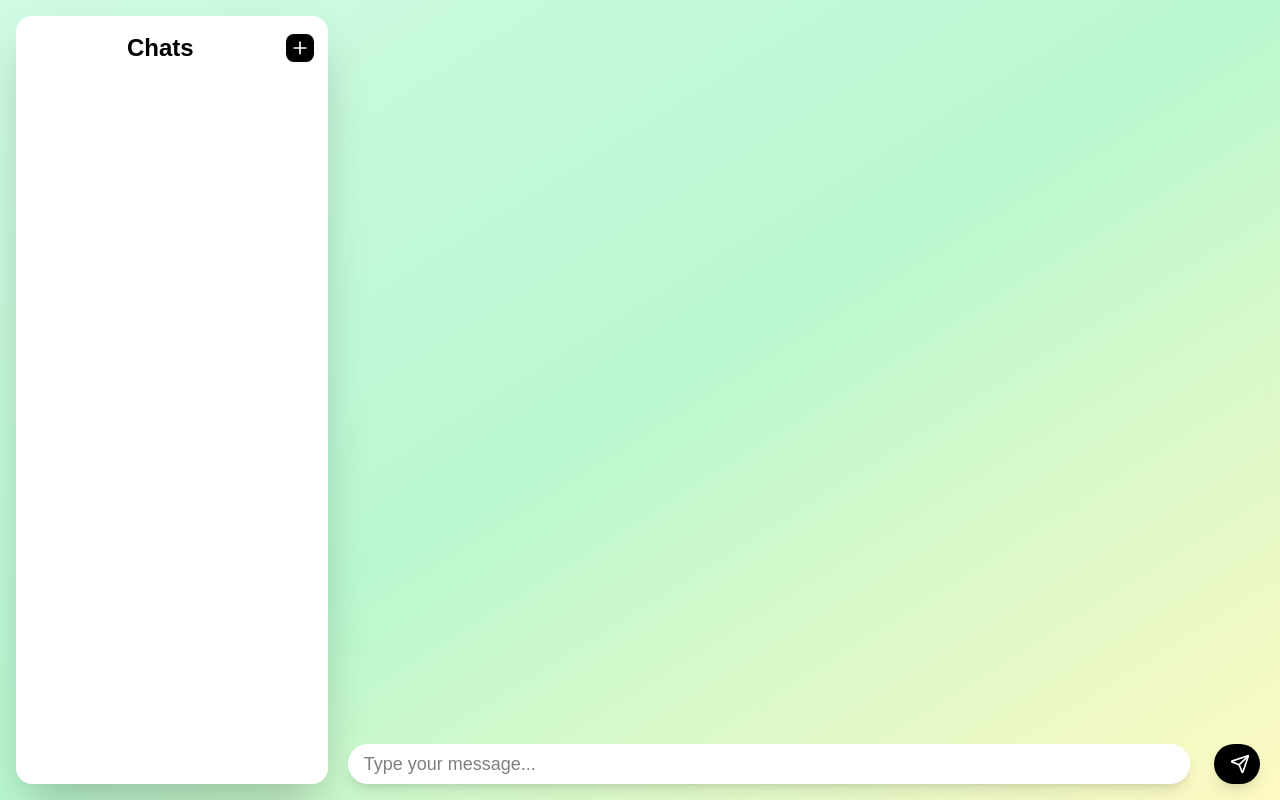
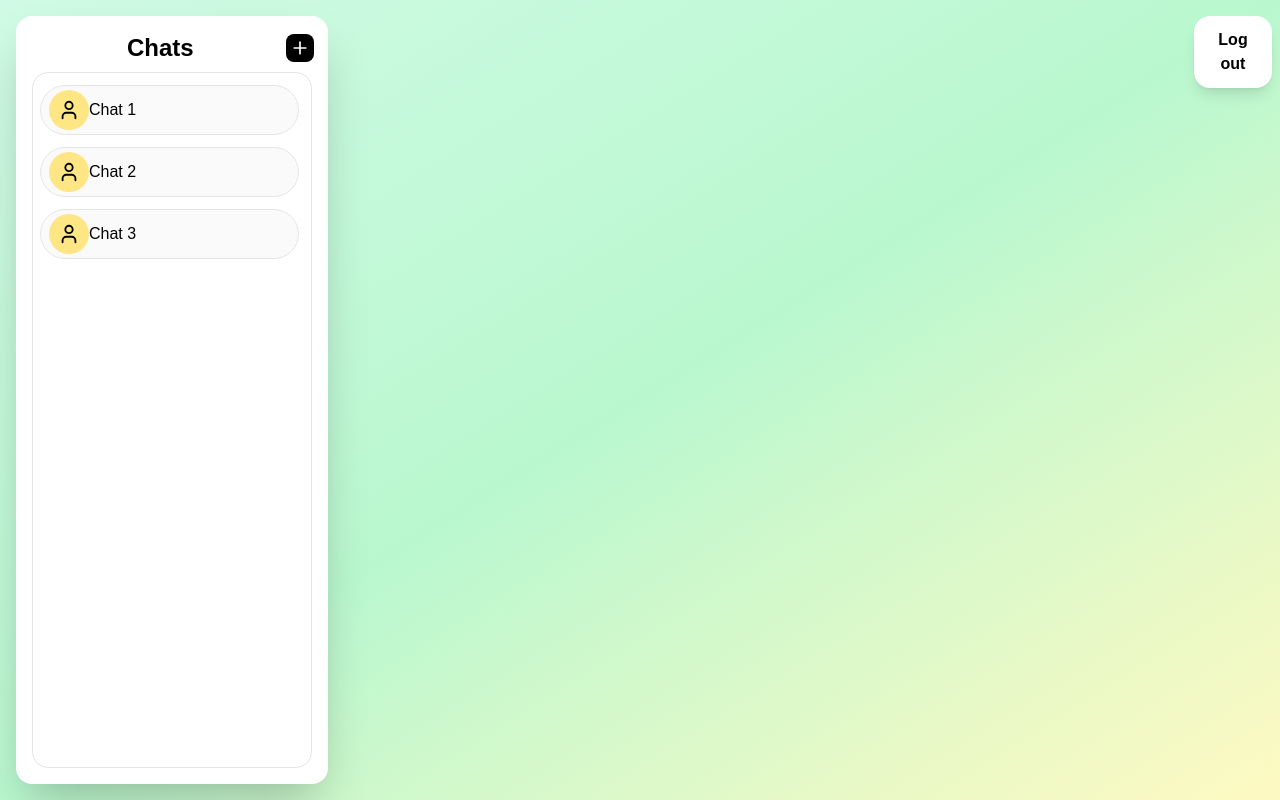
Before and after one commit to Crow475/greenapi-test, a Next.js app: page /chat in a window 1280 px wide. Built offline with nearby package versions, Linux system fonts and the light colour scheme.

Commit message:
feat: basic chat controls

```diff
--- a/app/chat/page.tsx
+++ b/app/chat/page.tsx
@@ -1,13 +1,20 @@
+"use client";
+
+import { useState } from "react";
+
 import { AlertDialog } from "radix-ui";
 
 import { LuPlus, LuSend } from "react-icons/lu";
 
 import NewChatDialog from "@/components/elements/newChatDialog";
+import ChatList from "@/components/elements/chatList";
 
 export default function Chat() {
+    const [currentChat, setCurrentChat] = useState<string | null>(null);
+
     return (
         <main className="flex h-svh w-full flex-row items-center justify-center bg-linear-to-br from-emerald-100 via-green-200 to-yellow-100 p-4">
-            <div className="flex h-full w-1/4 flex-col items-center justify-between rounded-2xl bg-white p-4 shadow-2xl">
+            <div className="flex h-full w-1/4 flex-col items-center justify-start space-y-2 rounded-2xl bg-white p-4 shadow-2xl">
                 <div className="flex w-full flex-row items-center justify-center">
                     <div className="flex w-11/12 flex-row items-center justify-center">
                         <h1 className="text-2xl font-bold text-black">Chats</h1>
@@ -26,12 +33,39 @@ export default function Chat() {
                         </AlertDialog.Root>
                     </div>
                 </div>
+                <ChatList
+                    currentChat={currentChat}
+                    setCurrentChat={setCurrentChat}
+                />
             </div>
             <div className="relative flex h-full w-3/4 flex-col items-center justify-center pl-4">
-                <form className="absolute bottom-0 flex w-full flex-row items-center justify-around">
+                <div className="absolute top-0 flex w-full flex-row items-center justify-around">
+                    <div
+                        className={`flex w-11/12 flex-row items-center justify-start rounded-2xl bg-white px-4 py-2 shadow-lg ${currentChat ? "opacity-100" : "opacity-0"}`}
+                    >
+                        <h2 className="text-2xl font-bold text-black">
+                            {currentChat
+                                ? `${currentChat}`
+                                : "No Chat Selected"}
+                        </h2>
+                    </div>
+                    <div className="flex w-1/12 flex-row items-center justify-center">
+                        <button className="cursor-pointer rounded-2xl bg-white p-3 text-white shadow-lg hover:bg-neutral-200">
+                            <span className="font-bold text-black">
+                                Log out
+                            </span>
+                        </button>
+                    </div>
+                </div>
+                <div className="flex h-full w-full flex-col items-center justify-center pt-12 pb-10">
+                    <div className="flex h-full w-full flex-col items-center justify-start"></div>
+                </div>
+                <form
+                    className={`absolute bottom-0 w-full flex-row items-center justify-around ${currentChat ? "flex" : "hidden"}`}
+                >
                     <input
                         type="text"
-                        className="h-10 w-18/20 rounded-full bg-white px-4 py-2 text-lg text-black shadow-lg"
+                        className="h-10 w-18/20 rounded-4xl bg-white px-4 py-2 text-lg text-black shadow-lg transition-all duration-200 focus:rounded-2xl"
                         placeholder="Type your message..."
                         autoComplete="off"
                     />
--- a/components/atoms/btnSecondary.tsx
+++ b/components/atoms/btnSecondary.tsx
@@ -1,4 +1,4 @@
-export default function ButtonPrimary({
+export default function ButtonSecondary({
     children,
     className,
     ...props
--- /dev/null
+++ b/components/atoms/chatButton.tsx
@@ -0,0 +1,29 @@
+import { LuUser } from "react-icons/lu";
+
+export default function ChatButton({
+    chatId,
+    chatName,
+    setCurrentChat,
+    currentChat,
+}: {
+    chatId: string;
+    chatName: string;
+    setCurrentChat: (chatId: string) => void;
+    currentChat: string | null;
+}) {
+    return (
+        <li className="flex w-full flex-row items-center justify-center">
+            <button
+                className={`flex w-[95%] cursor-pointer flex-row items-center justify-between border border-neutral-200 px-2 py-1 transition-all duration-200 ${currentChat === chatId ? "rounded-2xl bg-neutral-100 shadow-sm" : "rounded-4xl bg-neutral-50 shadow-none"}`}
+                onClick={() => setCurrentChat(chatId)}
+            >
+                <div className="flex h-10 w-10 flex-row items-center justify-center rounded-full bg-amber-200 text-black">
+                    <LuUser size={22} />
+                </div>
+                <div className="flex w-10/12 flex-row items-center justify-start">
+                    <span className="text-black">{chatName}</span>
+                </div>
+            </button>
+        </li>
+    );
+}
--- /dev/null
+++ b/components/elements/chatList.tsx
@@ -0,0 +1,45 @@
+import { ScrollArea } from "radix-ui";
+
+import ChatButton from "@/components/atoms/chatButton";
+
+export default function ChatList({
+    currentChat,
+    setCurrentChat,
+}: {
+    currentChat: string | null;
+    setCurrentChat: (chatId: string) => void;
+}) {
+    return (
+        <ScrollArea.Root className="flex h-full w-full flex-col items-center justify-start overflow-hidden rounded-2xl border border-neutral-200">
+            <ScrollArea.Viewport className="flex h-full w-full flex-col items-center justify-start">
+                <ul className="flex w-[98%] flex-col items-center justify-start space-y-3 py-3">
+                    <ChatButton
+                        chatId="chat1"
+                        chatName="Chat 1"
+                        setCurrentChat={setCurrentChat}
+                        currentChat={currentChat}
+                    />
+                    <ChatButton
+                        chatId="chat2"
+                        chatName="Chat 2"
+                        setCurrentChat={setCurrentChat}
+                        currentChat={currentChat}
+                    />
+                    <ChatButton
+                        chatId="chat3"
+                        chatName="Chat 3"
+                        setCurrentChat={setCurrentChat}
+                        currentChat={currentChat}
+                    />
+                </ul>
+            </ScrollArea.Viewport>
+            <ScrollArea.Scrollbar
+                orientation="vertical"
+                className="w-2 bg-neutral-100"
+            >
+                <ScrollArea.Thumb className="relative flex w-1 rounded-full bg-neutral-200" />
+            </ScrollArea.Scrollbar>
+            <ScrollArea.Corner className="w-2 bg-neutral-100" />
+        </ScrollArea.Root>
+    );
+}
--- a/components/elements/newChatDialog.tsx
+++ b/components/elements/newChatDialog.tsx
@@ -7,7 +7,7 @@ export default function NewChatDialog() {
     return (
         <AlertDialog.Portal>
             <AlertDialog.Overlay className="fixed inset-0 bg-black/20 backdrop-blur-sm" />
-            <AlertDialog.Content className="fixed top-1/4 left-1/3 h-1/2 w-1/3 flex-col items-center justify-center rounded-lg bg-white p-4">
+            <AlertDialog.Content className="fixed top-1/4 left-1/3 h-1/2 w-1/3 flex-col items-center justify-center rounded-2xl bg-white p-4">
                 <AlertDialog.Title className="flex w-full flex-row items-center justify-center p-2">
                     <span className="text-2xl font-bold text-black">
                         Start New Chat
```
